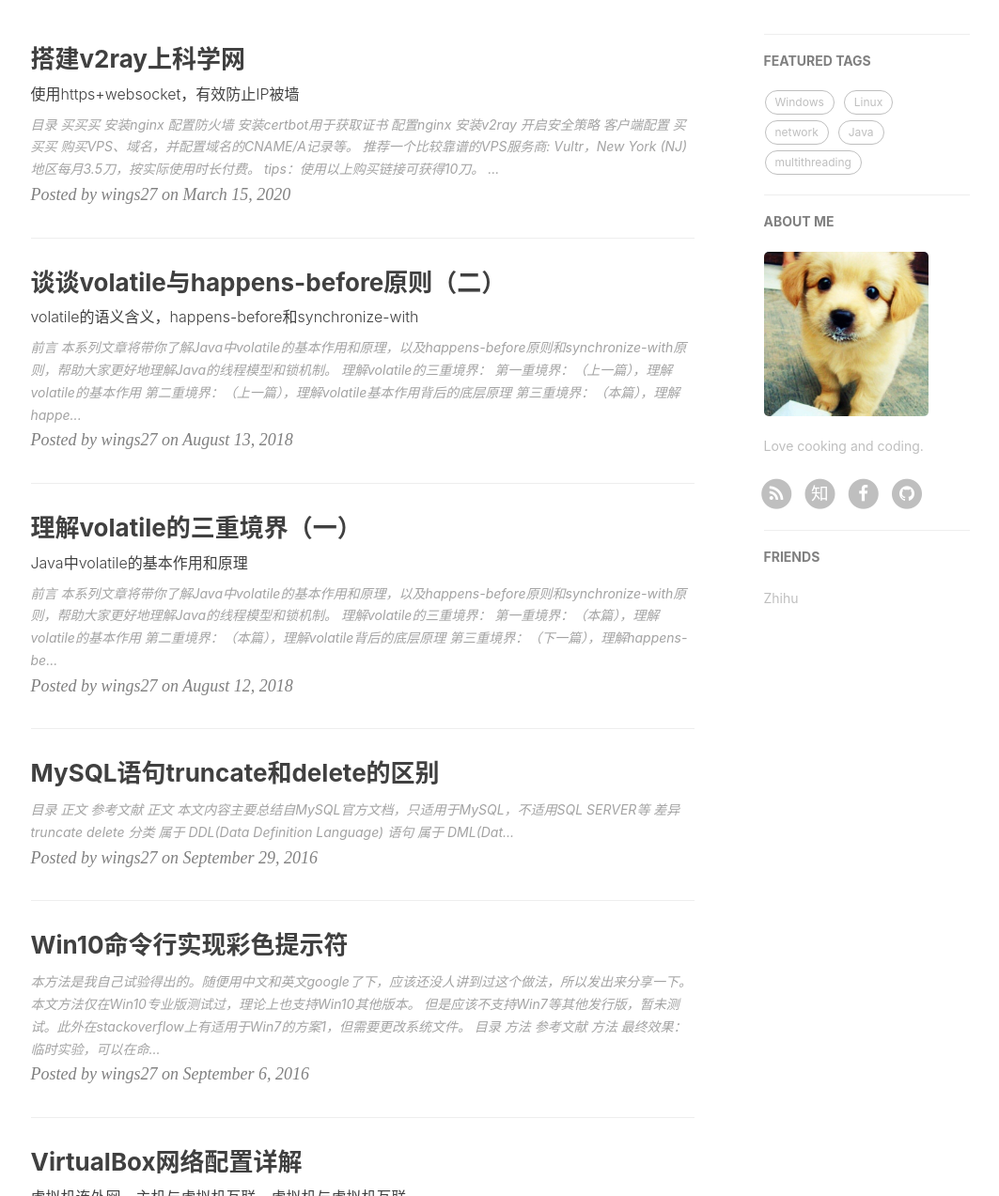
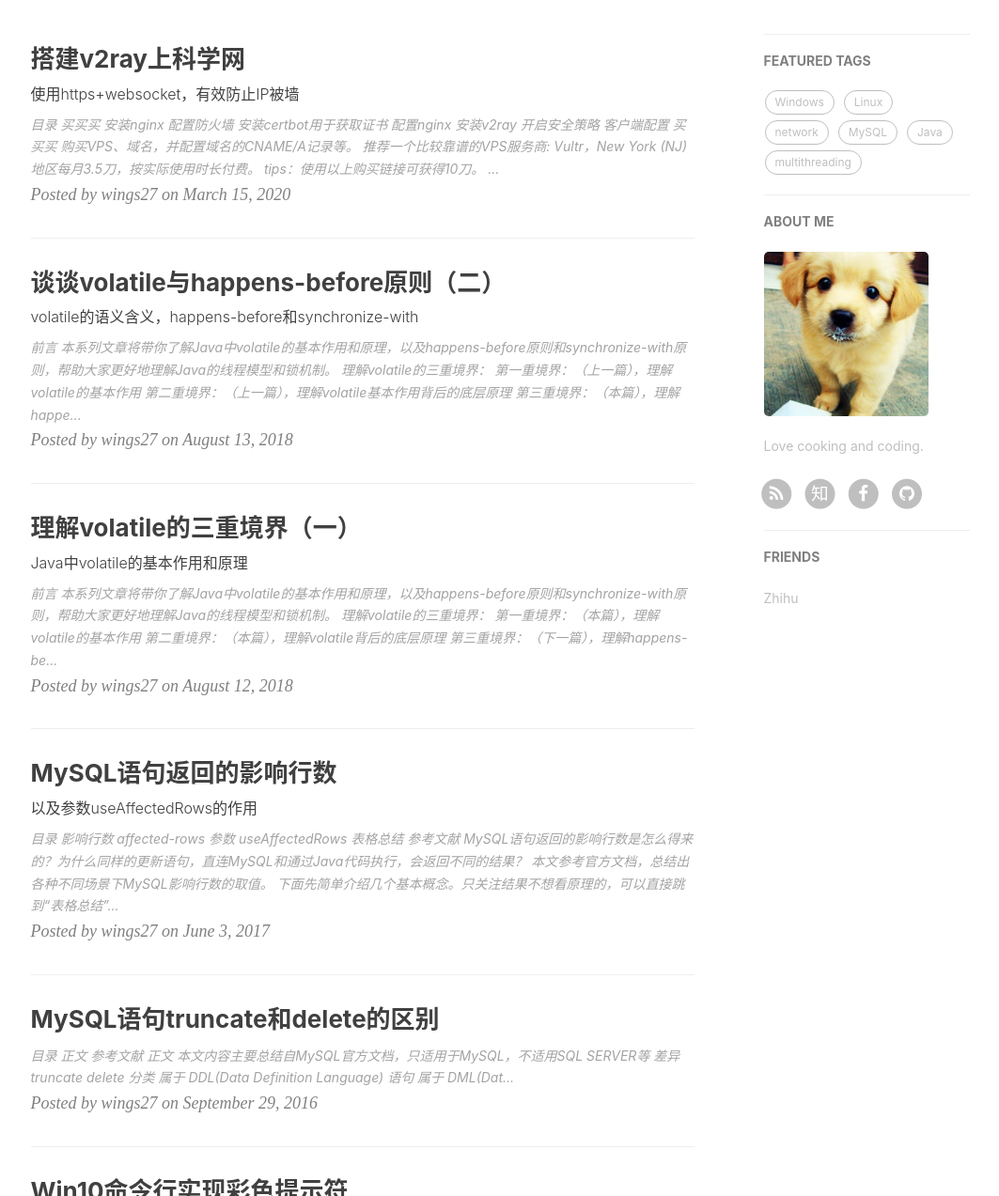
Before and after one commit to wings27/wings27.github.io, a Jekyll site: the page built from index.html, in a window 1280 px wide and 1400 px high, scrolled down 411 px, cut to the strip 127-1400 px from the top of the window. Shown: the whole strip at 94% size, without its empty margins (135-1198 px from the left). Built offline with Jekyll 4.4.1, drawn with Linux system fonts in a browser that asks for light colours; nearby versions of some CDN libraries; the list of posts is cut into pages by our own code; comment, search, counter and statistics services are not loaded; some of the changed text lies outside the part shown.

Commit message:
add blog

```diff
--- /dev/null
+++ b/_posts/2017-06-03-mysql-affected-rows.md
@@ -0,0 +1,88 @@
+---
+layout:     post
+title:      "MySQL语句返回的影响行数"
+subtitle:   "以及参数useAffectedRows的作用"
+date:       2017-06-03 12:00
+author:     "wings27"
+header-img: "img/tag-bg.jpg"
+license:    true
+tags:
+    - MySQL
+---
+
+## 目录
+{:.no_toc}
+
+- toc
+{:toc}
+
+
+MySQL语句返回的影响行数是怎么得来的？为什么同样的更新语句，直连MySQL和通过Java代码执行，会返回不同的结果？
+
+本文参考官方文档，总结出各种不同场景下MySQL影响行数的取值。
+
+下面先简单介绍几个基本概念。只关注结果不想看原理的，可以直接跳到“表格总结”部分。
+
+## 影响行数 affected-rows
+
+无论是使用Mybatis，还是直接使用JDBC，还是直接使用MySQL提供的C语言的api: `mysql_real_connect()`，最终返回的影响行数，底层都是由`mysql_affected_rows()`提供的。
+
+下文将影响行数称为affected-rows，和官方文档保持一致。[^1]
+
+
+## 参数 useAffectedRows
+
+对于MySQL的Java Connector 5.1.7以后的版本，可以配置一个useAffectedRows参数，默认为false.
+
+useAffectedRows置为false，相当于MySQL底层开启`CLIENT_FOUND_ROWS`标识。（相当于这两个标识是相反的）
+
+这时affected-rows返回的将是匹配的行数（found rows） 而不是实际影响行数（affected rows）。
+
+例如 `UPDATE xxx SET a = 1 WHERE ...`，如果a字段本来就是1，那么执行 UPDATE 前后的数据就没有发生变化，则这条语句执行后匹配行数=1，实际影响行数=0.
+
+如果参数 useAffectedRows=true，那么affected-rows表现如下：
+
+对于 SELECT 语句，`mysql_affected_rows()`等价于`mysql_num_rows()`，也就是返回的查询结果的行数。 [^2]
+
+对于 UPDATE 语句，返回的affected-rows是实际变化了的行数。
+
+对于 INSERT / DELETE 没什么特殊的，返回的影响行数就是实际插入or删除的行数。
+
+对于 REPLACE 语句，如果实际匹配到了1行，那么返回的affected-rows等于2. 这是因为 REPLACE 的执行机制是先 delete 再 insert.
+
+
+对于 INSERT ... ON DUPLICATE KEY UPDATE：
+
+如果没有唯一键冲突，语句将执行 INSERT，那么返回的affected-rows是1.
+
+如果有唯一键冲突，语句将执行 UPDATE，这种情况下：
+
+0. 如果实际变化了1行，那么返回的affected-rows将是2，不要问为啥，问就是规定如此~
+0. 如果匹配到了1行，但实际没有变化（set的值等于原值），那么affected-rows返回0.
+
+
+## 表格总结
+
+|------------------------------------------------|----------------------|-----------------------|
+|                                                | useAffectedRows=true | useAffectedRows=false |
+|------------------------------------------------|----------------------|-----------------------|
+| SELECT                                         |                    1 |                     1 |
+| INSERT                                         |                    1 |                     1 |
+| DELETE                                         |                    1 |                     1 |
+| REPLACE唯一键不冲突                            |                    1 |                     1 |
+| REPLACE唯一键冲突                              |                    2 |                     2 |
+| UPDATE造成变化                                 |                    1 |                     1 |
+| UPDATE未造成变化                               |                    0 |                     1 |
+| INSERT O.D.K UPDATE 唯一键不冲突               |                    1 |                     1 |
+| INSERT O.D.K UPDATE 唯一键冲突，UPDATE造成变化 |                    2 |                     2 |
+| INSERT O.D.K UPDATE 唯一键冲突，UPDATE无变化   |                    0 |                     1 |
+
+**以上表格都假设只命中1行数据，对于可能命中N行数据的情况，表格中结果乘N即可**
+
+**以上表格中出现的唯一键冲突也包含主键冲突**
+
+
+## 参考文献
+
+[^1]: [mysql-affected-rows](https://dev.mysql.com/doc/refman/5.7/en/mysql-affected-rows.html)
+[^2]: [mysql-num-rows](https://dev.mysql.com/doc/refman/5.7/en/mysql-num-rows.html)
```
Also changed, not shown: _posts/2016-09-29-mysql-truncate-vs-delete.md (+0 -1 lines).
